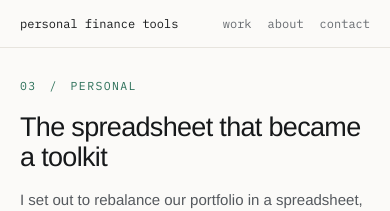
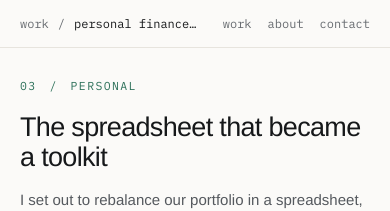
Before and after one commit to pd-product/pd-product.github.io, a Jekyll site: the page built from _work/personal-finance-tools.md, in a window 390 px wide. Shown: the top 211 px of the page. Built offline with Jekyll 4.4.1, drawn with Linux system fonts in a browser that asks for light colours.

Commit message:
Fix five defects found by independent review (#28)
All five verified against the source before accepting; none were rejected.

1. Only the current crumb shrinks now (.site-crumb li:first-child { flex:
   none }). Both items were flex items with flex-shrink: 1 and min-width: 0, so
   the "work" item absorbed a share of the squeeze, and its anchor has no
   overflow: hidden, so the text spilled out instead of truncating. A long
   fallback title -- the case the truncation exists for -- is the trigger.

2. Dropped the 640px rule that hid the first crumb. Hiding it left a
   <nav aria-label="Breadcrumb"> containing only the current-page span: a
   navigation landmark with nothing to navigate to. Harmless while the crumb
   was a <p>; a defect once it earned a landmark. Nothing replaces it -- the
   rule existed to stop a long crumb pushing the nav links off the row, and the
   ellipsis does that, reliably now that only that item shrinks.

3. The separator is a marked-up aria-hidden span again, not CSS generated
   content. It was moved to li + li::before on the reasoning that generated
   content stays out of the accessibility tree. That is false: browsers do
   expose ::before/::after text, and a pseudo-element cannot carry aria-hidden,
   so the CSS form was the version that could be announced.

4. Redo children get margin-block: 0, not margin-top: 0. Zeroing only the top
   still gapped the bar, because .story-prose figure is margin: 15px 0 and
   .tradeoff is margin: 17px 0 15px: the bottom margin of one child pushes the
   next away, and the next child padding cannot fill a margin outside itself.

5. Corrected a false claim in the reduced-motion comment. It said CSS
   scroll-behavior applies only when a script requests `auto`. It also governs
   fragment navigation, so it would have covered the chapter rail own anchor
   links. What it does not override is an explicit behavior: smooth request
   from script. The deletion decision stands on the opt-in-at-point-of-use
   argument, which is unaffected.

Items 1-4 are behaviour-identical on current content and prevent defects on
content that has not been written yet; item 5 is a comment.


Claude-Session: https://claude.ai/code/session_0191quXzKgfAwrm7gQ2NsLcv

Co-authored-by: Claude Opus 5 (1M context) <noreply@anthropic.com>

```diff
--- a/_includes/nav.html
+++ b/_includes/nav.html
@@ -27,7 +32,7 @@
   <nav class="site-crumb" aria-label="Breadcrumb">
     <ol role="list">
       <li><a href="{{ '/#work' | relative_url }}">work</a></li>
-      <li><span aria-current="page">{{ page.crumb | default: page.title }}</span></li>
+      <li><span class="site-crumb-sep" aria-hidden="true">/</span><span aria-current="page">{{ page.crumb | default: page.title }}</span></li>
     </ol>
   </nav>
   {%- else %}
--- a/assets/css/style.scss
+++ b/assets/css/style.scss
@@ -176,9 +176,18 @@ a:hover { color: var(--text); }
   min-width: 0;
 }
 
-/* Separator is generated, not marked up, so the accessibility tree never sees
-   it and there is no decorative span to aria-hide. */
-.site-crumb li + li::before { content: "/"; color: var(--nav-muted); }
+/* Only the CURRENT crumb shrinks. Both items are flex items with flex-shrink: 1
+   and min-width: 0, so without this the "work" item absorbs a share of the
+   squeeze too, and since its own anchor has no overflow: hidden the text spills
+   out of it rather than truncating. A long fallback title -- exactly the case
+   the truncation exists for -- is what triggers it. Independent review. */
+.site-crumb li:first-child { flex: none; }
+
+/* Marked up with aria-hidden rather than generated by CSS. Generated content IS
+   exposed to accessibility APIs, and a pseudo-element cannot carry aria-hidden,
+   so the CSS form was the one that could be announced. flex: none so the
+   separator is never the thing that shrinks. */
+.site-crumb-sep { flex: none; color: var(--nav-muted); }
 
 .site-crumb a { color: var(--nav-muted); }
 .site-crumb a:hover { color: var(--text); }
@@ -779,11 +788,15 @@ a:hover { color: var(--text); }
   .site-header { padding: 16px var(--gutter); }
   .site-nav ul { gap: 16px; }
 
-  /* The header is already tight here. Drop the first crumb and its generated
-     separator rather than shrinking the type; the nav's own "work" link is
-     still the route back to the index, so nothing becomes unreachable. */
-  .site-crumb li:first-child { display: none; }
-  .site-crumb li + li::before { content: none; }
+  /* The first crumb used to be hidden here to save room. Removed: hiding it
+     left a <nav aria-label="Breadcrumb"> whose only remaining content was the
+     current-page span, i.e. a navigation landmark with nothing to navigate to.
+     That was harmless while the crumb was a <p>, and became a defect the moment
+     it earned a landmark. Independent review.
+
+     Nothing is needed in its place. The reason for hiding it was that a long
+     crumb could push the nav links off the row, and the ellipsis on the current
+     crumb already prevents that -- reliably now that only that item shrinks. */
 
   .intro { padding: 34px var(--gutter) 28px; }
   .intro h1 { font-size: 29px; letter-spacing: -.025em; }
@@ -874,11 +887,19 @@ a:hover { color: var(--text); }
           }
         That cannot be forgotten the way a distant sweeper can, and it needs no
         universal !important.
-     2. The guard never covered the likelier source anyway. Per CSSOM-View, CSS
-        scroll-behavior applies only when a script requests `auto`, so a
-        scrollIntoView({behavior: 'smooth'}) call in assets/js/chapter-rail.js
-        would have ignored it entirely. JS-driven scrolling must branch on
-        matchMedia('(prefers-reduced-motion: reduce)') itself.
+     2. The guard would not have covered a scripted smooth scroll. Per
+        CSSOM-View, the computed scroll-behavior governs fragment navigation
+        and any CSSOM scroll whose requested behavior is `auto` (the default) --
+        so it DOES cover the rail's own anchor links. What it does not override
+        is an explicit request: a scrollIntoView({behavior: 'smooth'}) call in
+        assets/js/chapter-rail.js wins over it. So JS-driven scrolling has to
+        branch on matchMedia('(prefers-reduced-motion: reduce)') itself
+        regardless of what this stylesheet says.
+
+        An earlier version of this comment claimed scroll-behavior applies ONLY
+        when a script requests `auto`. That was wrong -- it understated the
+        property's reach, which covers fragment navigation. Corrected after
+        independent review. Reason 1 is what carries the decision.
 
    Design session, refinement 5. */
 @media (prefers-reduced-motion: reduce) {
@@ -950,9 +971,16 @@ a:hover { color: var(--text); }
    margin-top: 13px, so that gap was real, not theoretical. Behaviour-identical
    today -- every child of this chapter is currently a paragraph -- and it
    means one set of rules governs the chapter rather than two that agree by
-   coincidence. Design session, accepted. */
+   coincidence. Design session, accepted.
+
+   margin-block, NOT margin-top. Zeroing only the top margin still leaves a gap
+   in the bar, because `.story-prose figure` is margin: 15px 0 and `.tradeoff`
+   is margin: 17px 0 15px -- the BOTTOM margin of one child pushes the next one
+   away, and the next child's padding cannot fill a margin outside itself.
+   Padding is what provides the internal spacing here, so both block margins go
+   to zero. Independent review. */
 .story-prose > h2#redo { margin-bottom: 0; padding-bottom: 13px; }
-.story-prose > h2#redo ~ * { margin-top: 0; }
+.story-prose > h2#redo ~ * { margin-block: 0; }
 .story-prose > h2#redo ~ * + * { padding-top: 13px; }
 
 /* Reading progress fills the rail's existing top hairline. Zero-width until
```
Also changed, not shown: other parts of _includes/nav.html (+8 -3 lines).
